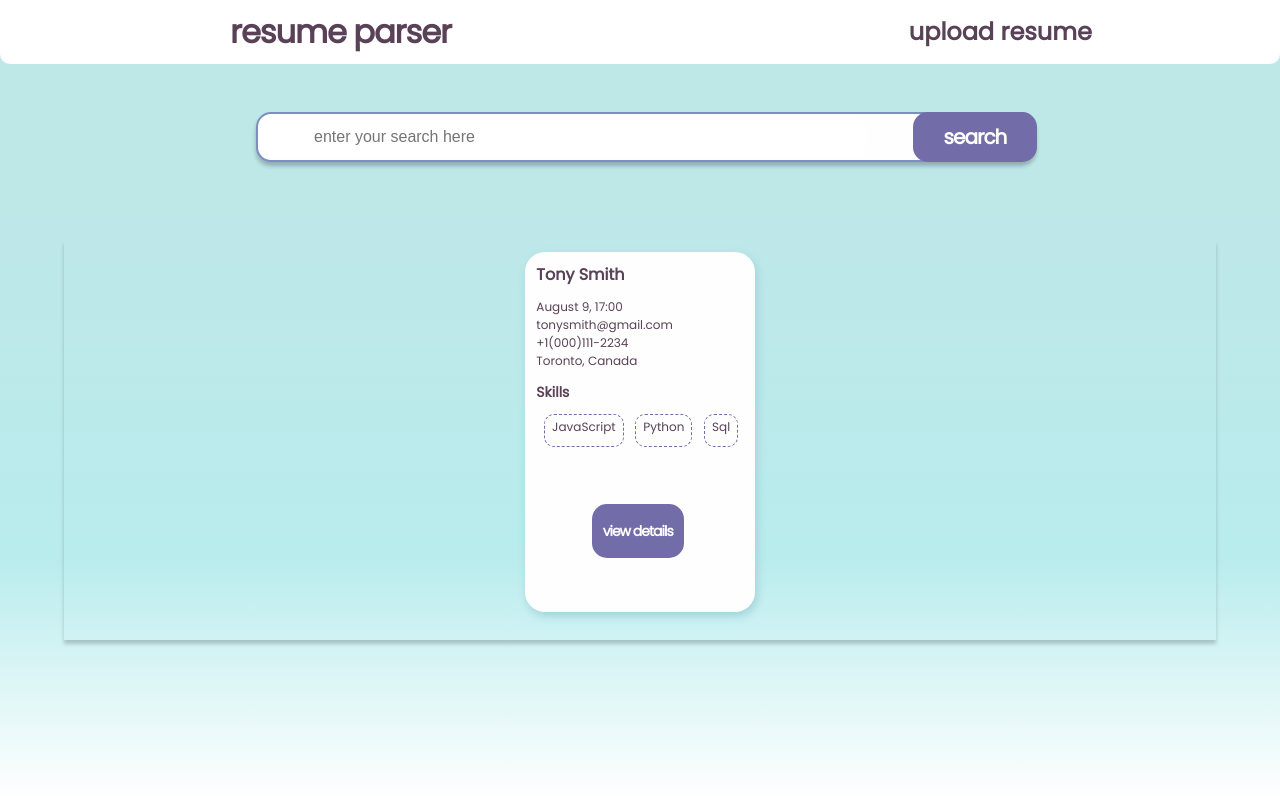
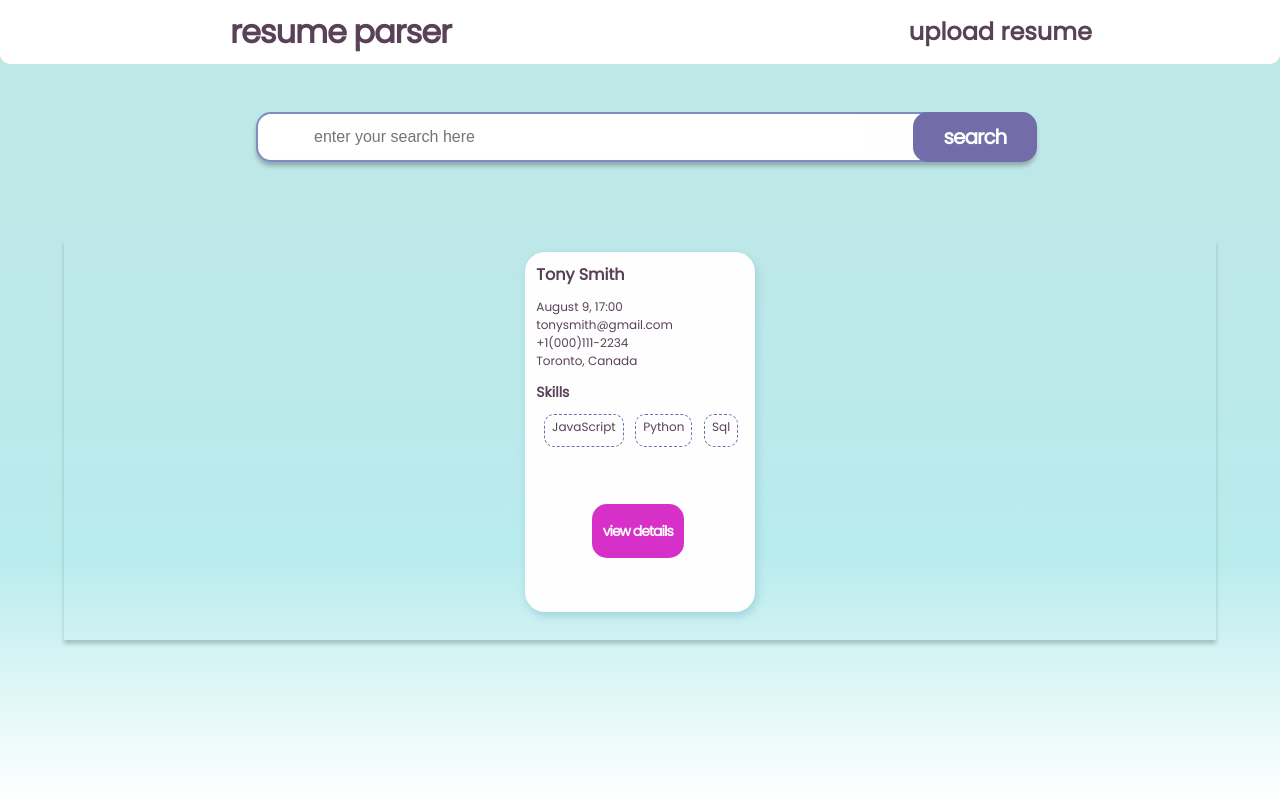
Before and after one commit to RRay6/react-resume-dashboard, a React (Create React App) app: page / in a window 1280 px wide. In both pictures the pointer is over the button "view details". Shown: the top 796 px of the page. Built offline with nearby package versions, Linux system fonts and the light colour scheme.

Commit message:
Added more hover CSS

```diff
--- a/src/App.css
+++ b/src/App.css
@@ -293,3 +293,8 @@
   text-transform: lowercase;
   color: #FEFEFE;
 }
+
+.resumeTile button:hover {
+  background: #d730c9;
+  cursor: pointer;
+}
```
